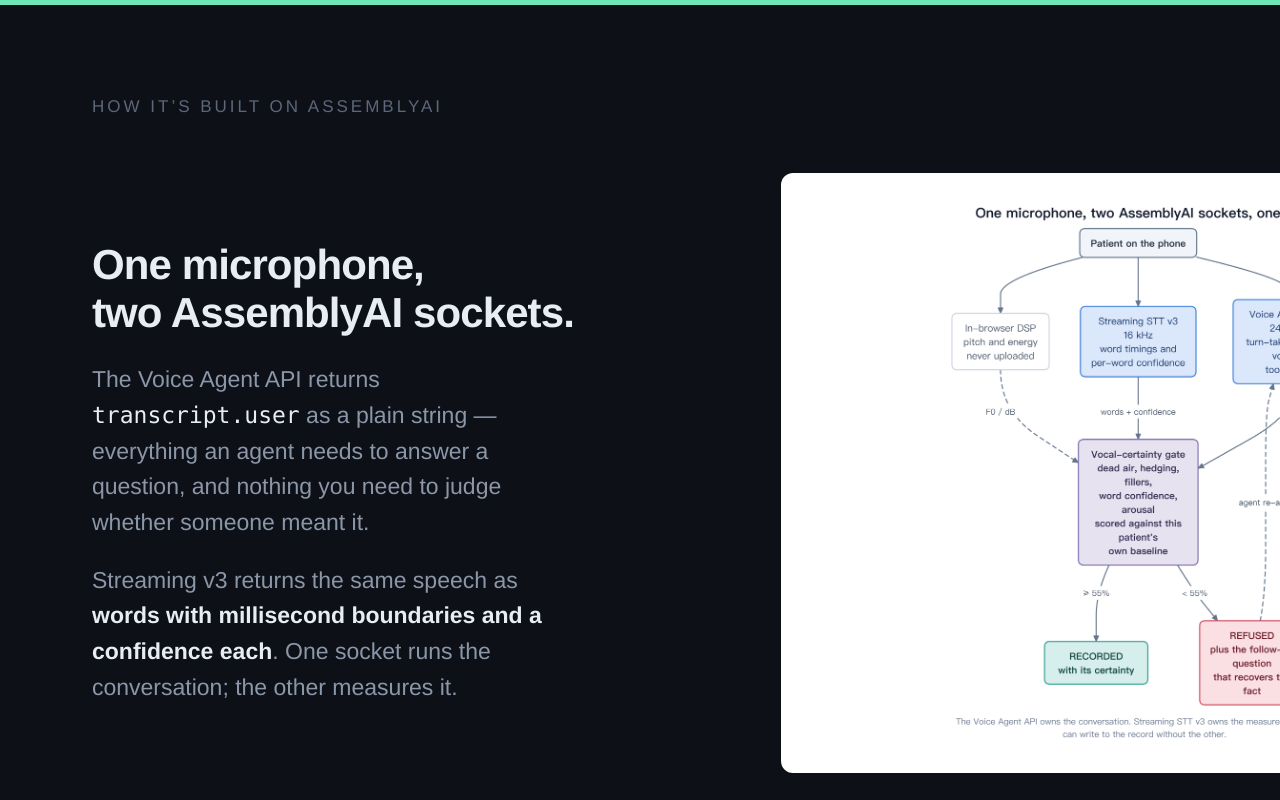
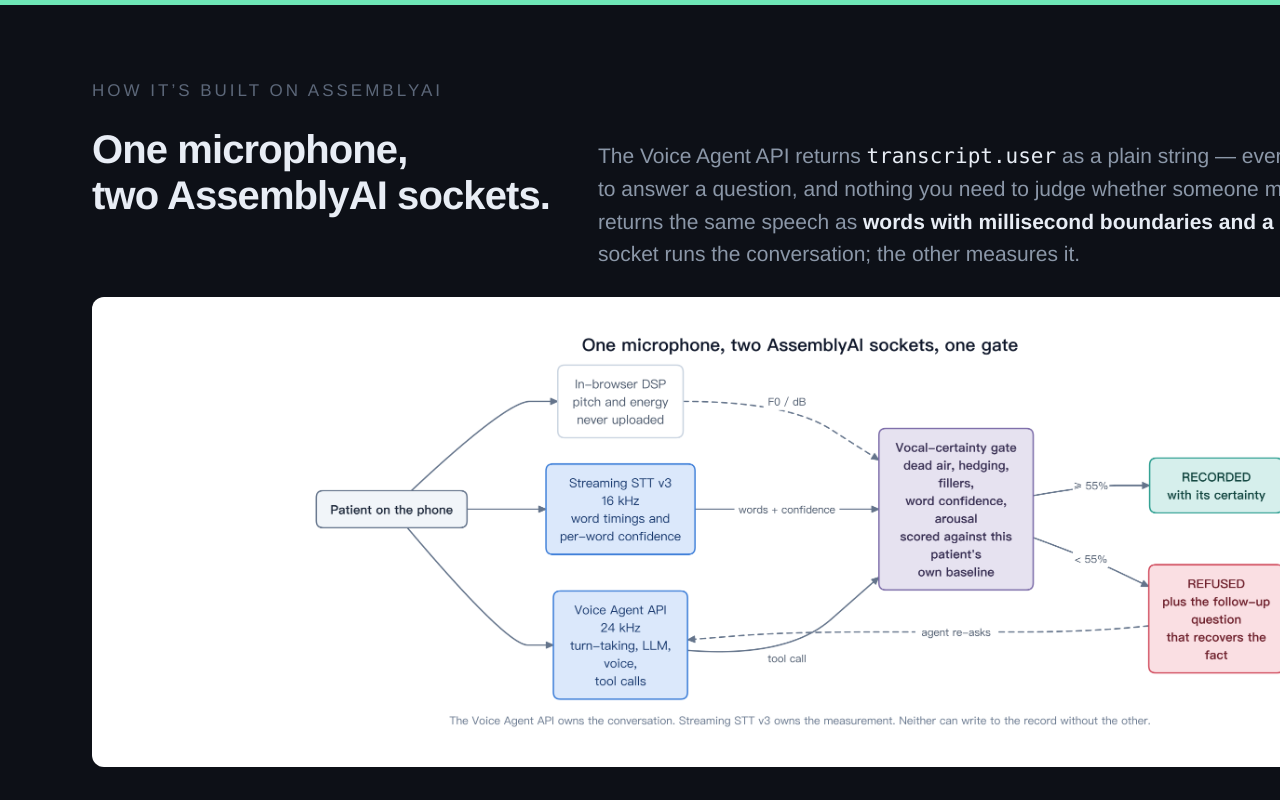
Before and after one commit to qiqiiiii77/tell, a website: page docs/deck.html in a window 1280 px wide. Shown: the part 4500-5300 px from the top of the page. Drawn offline with Linux system fonts and the light colour scheme.

Commit message:
Fix broken architecture image in the video

```diff
--- a/docs/deck.html
+++ b/docs/deck.html
@@ -170,21 +170,17 @@
 </section>
 
 <!-- 6 · architecture -->
-<section class="slide" style="padding:58px 92px">
+<section class="slide" style="padding:58px 92px 110px">
   <div class="kicker">How it’s built on AssemblyAI</div>
-  <div style="display:grid; grid-template-columns:1fr 1.15fr; gap:56px; align-items:center; height:660px">
-    <div>
-      <h2 style="font-size:42px; margin-bottom:26px">One microphone,<br>two AssemblyAI sockets.</h2>
-      <p style="font-size:23px; max-width:38ch">The Voice Agent API returns
-        <span class="num" style="color:#e8edf5">transcript.user</span> as a plain string —
-        everything an agent needs to answer a question, and nothing you need to judge
-        whether someone meant it.</p>
-      <p style="font-size:23px; max-width:38ch; margin-top:22px">Streaming v3 returns the same speech as
-        <b>words with millisecond boundaries and a confidence each</b>.
-        One socket runs the conversation; the other measures it.</p>
-    </div>
-    <img class="arch" src="architecture.png" alt="architecture">
+  <div style="display:flex; gap:48px; align-items:baseline; margin-bottom:26px">
+    <h2 style="font-size:40px; margin-bottom:0; white-space:nowrap">One microphone,<br>two AssemblyAI sockets.</h2>
+    <p style="font-size:21px; max-width:none">The Voice Agent API returns
+      <span class="num" style="color:#e8edf5">transcript.user</span> as a plain string — everything an
+      agent needs to answer a question, and nothing you need to judge whether someone meant it.
+      Streaming v3 returns the same speech as <b>words with millisecond boundaries and a
+      confidence each</b>. One socket runs the conversation; the other measures it.</p>
   </div>
+  <img class="arch" src="architecture-wide.png" alt="architecture" style="max-height:470px">
   <div class="foot"><span>06</span><span>Tell</span></div>
 </section>
 
```
Also changed, not shown: tools/build-video.mjs (+24 -13 lines), docs/architecture-wide.png (added), docs/architecture-wide.svg (added), 1 other file.
